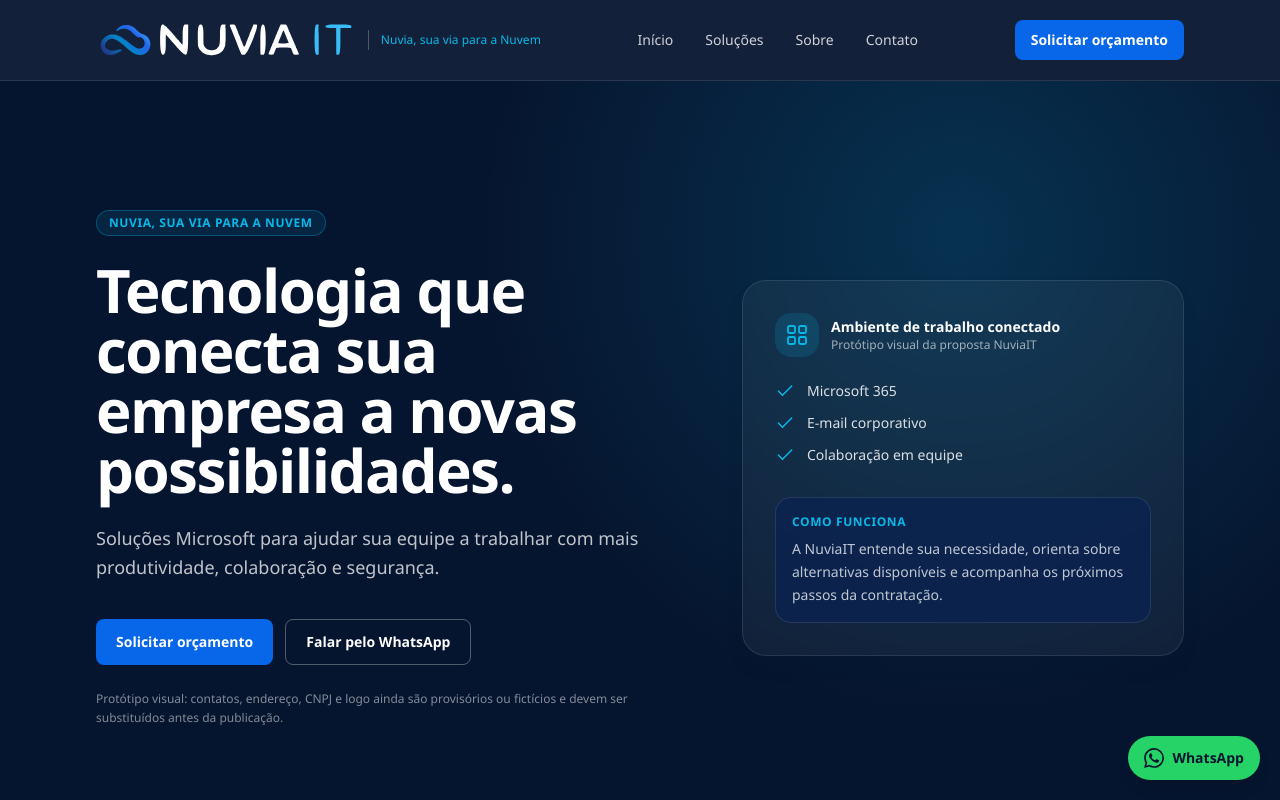
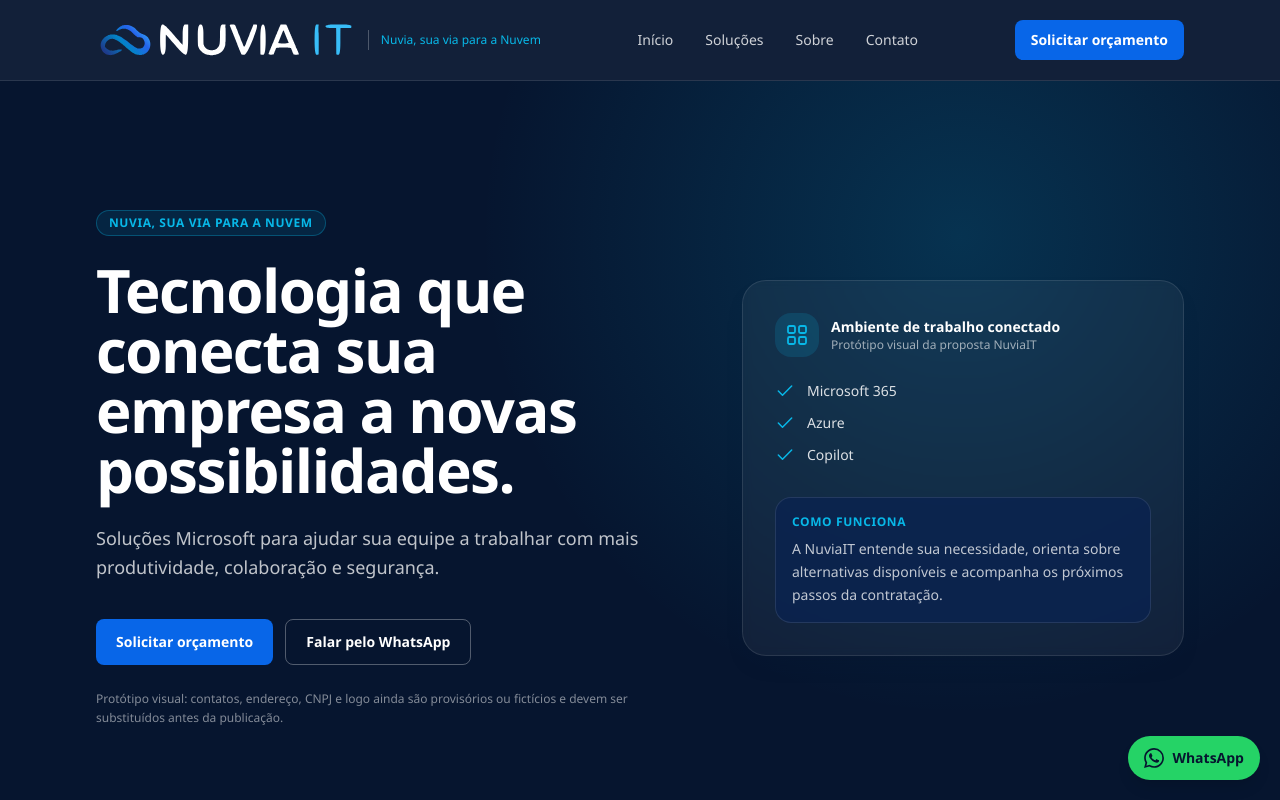
Before and after one commit to GabrielChagas1/nuvion-responsive-website, a React (Vite) app: page / in a window 1280 px wide. Shown: the top 800 px of the page. Built offline with nearby package versions, Linux system fonts and the light colour scheme.

Commit message:
feat: atualiza destaques do hero para Microsoft 365, Azure e Copilot

```diff
--- a/src/components/Hero.tsx
+++ b/src/components/Hero.tsx
@@ -1,7 +1,7 @@
 import { siteConfig, whatsappUrl } from '../config/site'
 import { AppsIcon, CheckIcon } from './icons'
 
-const heroHighlights = ['Microsoft 365', 'E-mail corporativo', 'Colaboração em equipe']
+const heroHighlights = ['Microsoft 365', 'Azure', 'Copilot']
 
 export function Hero() {
   return (
```
